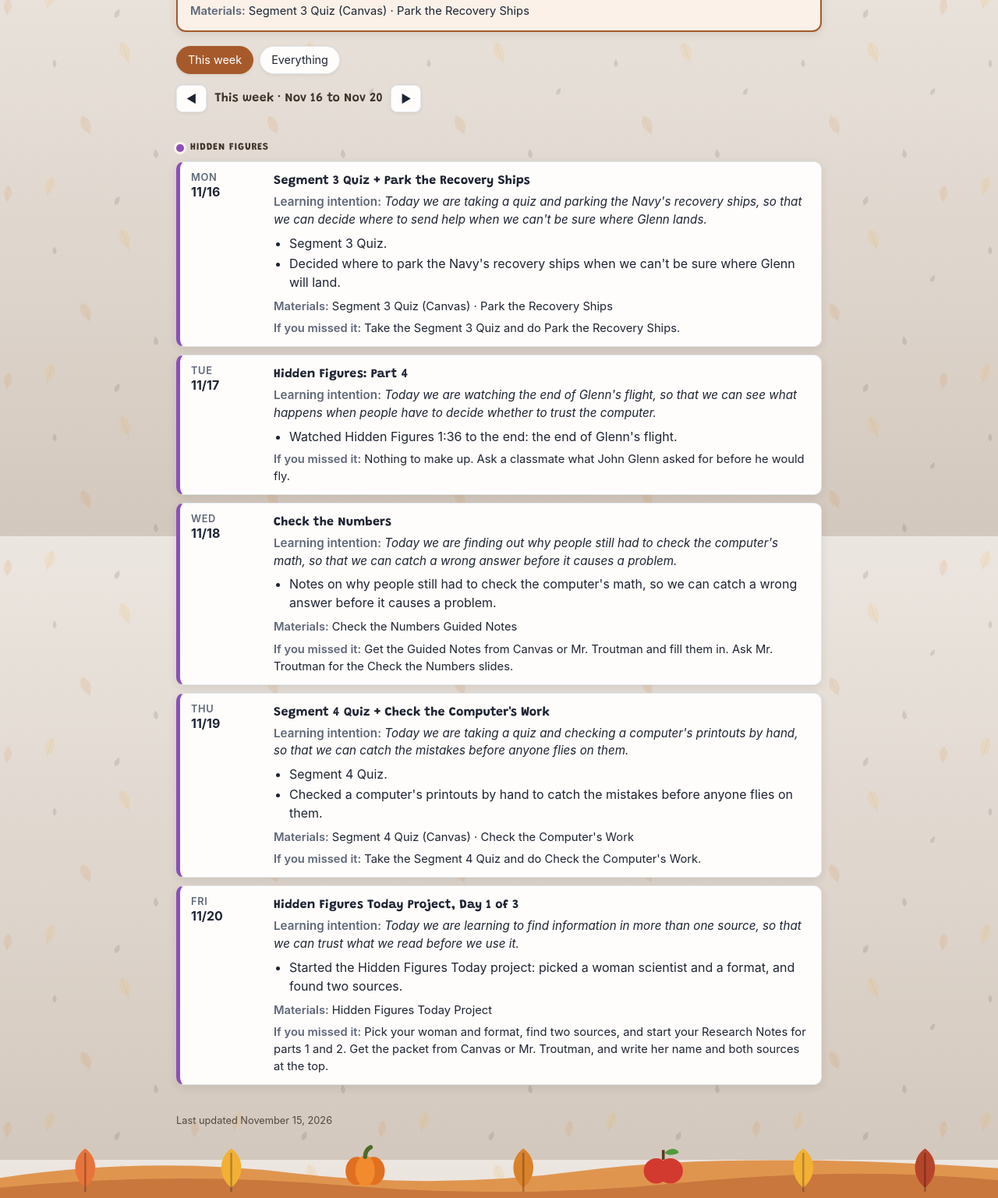
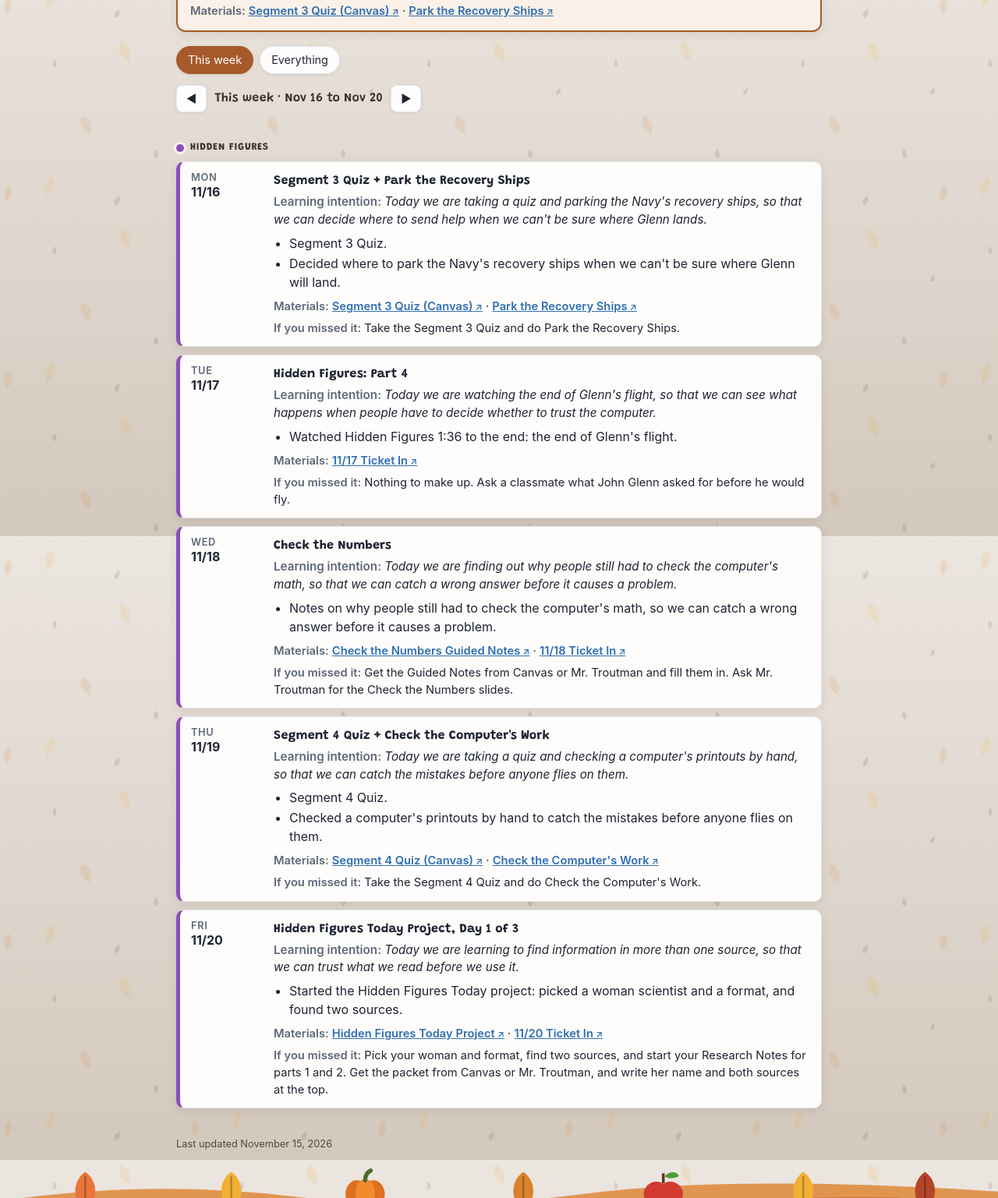
Before and after one commit to ericdtroutman/Class-agendas, a plain HTML site: page astro-ocean/index.html in a window 1280 px wide. Shown: the part 912-2449 px from the top of the page at 78% size. Drawn offline with Linux system fonts and the light colour scheme.

Commit message:
Link week of 11/16 Canvas items on both agendas; place Segment 2 Quiz (11/10) and ESS Unit 2 Test (11/4)
Co-Authored-By: Claude Opus 5.5 <noreply@anthropic.com>
Claude-Session: https://claude.ai/code/session_018mRNFyLbBaukCRV2h1q81o

```diff
--- a/astro-ocean/index.html
+++ b/astro-ocean/index.html
@@ -167,7 +167,7 @@ window.CLASS = {
     missed: "Watch both clips on Wayground and fill in the video guide. Turn it in on paper." },
   { date: "2026-11-10", unit: "Hidden Figures", title: "Segment 2 Quiz + Write the Algorithm", li: "Today we are taking a quiz and writing our own step-by-step programs on paper, so that we can see why a computer needs every step spelled out.",
     did: ["Segment 2 Quiz.", "Wrote our own step-by-step programs on paper to see why a computer needs every step spelled out."],
-    mats: [{ name: "Segment 2 Quiz (Canvas)" }, { name: "Write the Algorithm", canvas: "assignments/315562" }, { name: "11/10 Ticket In", canvas: "assignments/315561" }],
+    mats: [{ name: "Segment 2 Quiz (Canvas)", canvas: "assignments/315979" }, { name: "Write the Algorithm", canvas: "assignments/315562" }, { name: "11/10 Ticket In", canvas: "assignments/315561" }],
     missed: "Take the Segment 2 Quiz, then do Write the Algorithm and turn it in on paper." },
   { date: "2026-11-11", unit: "Hidden Figures", title: "No school (Veterans Day)", off: true },
   { date: "2026-11-12", unit: "Hidden Figures", title: "Hidden Figures: Part 3", li: "Movie day! Hidden Figures, Part 3: Katherine works out the math for John Glenn's flight.",
@@ -179,22 +179,23 @@ window.CLASS = {
     missed: "Open Where Will It Land? on the class interactives site, do all three rounds, and fill in the lab sheet. Turn it in on paper." },
   { date: "2026-11-16", unit: "Hidden Figures", title: "Segment 3 Quiz + Park the Recovery Ships", li: "Today we are taking a quiz and parking the Navy's recovery ships, so that we can decide where to send help when we can't be sure where Glenn lands.",
     did: ["Segment 3 Quiz.", "Decided where to park the Navy's recovery ships when we can't be sure where Glenn will land."],
-    mats: [{ name: "Segment 3 Quiz (Canvas)" }, { name: "Park the Recovery Ships" }],
+    mats: [{ name: "Segment 3 Quiz (Canvas)", canvas: "assignments/316765" }, { name: "Park the Recovery Ships", canvas: "assignments/316757" }],
     missed: "Take the Segment 3 Quiz and do Park the Recovery Ships." },
   { date: "2026-11-17", unit: "Hidden Figures", title: "Hidden Figures: Part 4", li: "Today we are watching the end of Glenn's flight, so that we can see what happens when people have to decide whether to trust the computer.",
     did: ["Watched Hidden Figures 1:36 to the end: the end of Glenn's flight."],
+    mats: [{ name: "11/17 Ticket In", canvas: "assignments/316758" }],
     missed: "Nothing to make up. Ask a classmate what John Glenn asked for before he would fly." },
   { date: "2026-11-18", unit: "Hidden Figures", title: "Check the Numbers", li: "Today we are finding out why people still had to check the computer's math, so that we can catch a wrong answer before it causes a problem.",
     did: ["Notes on why people still had to check the computer's math, so we can catch a wrong answer before it causes a problem."],
-    mats: [{ name: "Check the Numbers Guided Notes" }],
+    mats: [{ name: "Check the Numbers Guided Notes", canvas: "assignments/316760" }, { name: "11/18 Ticket In", canvas: "assignments/316759" }],
     missed: "Get the Guided Notes from Canvas or Mr. Troutman and fill them in. Ask Mr. Troutman for the Check the Numbers slides." },
   { date: "2026-11-19", unit: "Hidden Figures", title: "Segment 4 Quiz + Check the Computer's Work", li: "Today we are taking a quiz and checking a computer's printouts by hand, so that we can catch the mistakes before anyone flies on them.",
     did: ["Segment 4 Quiz.", "Checked a computer's printouts by hand to catch the mistakes before anyone flies on them."],
-    mats: [{ name: "Segment 4 Quiz (Canvas)" }, { name: "Check the Computer's Work" }],
+    mats: [{ name: "Segment 4 Quiz (Canvas)", canvas: "assignments/316764" }, { name: "Check the Computer's Work", canvas: "assignments/316761" }],
     missed: "Take the Segment 4 Quiz and do Check the Computer's Work." },
   { date: "2026-11-20", unit: "Hidden Figures", title: "Hidden Figures Today Project, Day 1 of 3", li: "Today we are learning to find information in more than one source, so that we can trust what we read before we use it.",
     did: ["Started the Hidden Figures Today project: picked a woman scientist and a format, and found two sources."],
-    mats: [{ name: "Hidden Figures Today Project" }],
+    mats: [{ name: "Hidden Figures Today Project", canvas: "assignments/316763" }, { name: "11/20 Ticket In", canvas: "assignments/316762" }],
     missed: "Pick your woman and format, find two sources, and start your Research Notes for parts 1 and 2. Get the packet from Canvas or Mr. Troutman, and write her name and both sources at the top." },
   { date: "2026-11-23", unit: "Hidden Figures", title: "Thanksgiving on the ISS", li: "Today we are learning to plan around limits, so that we can find a way to make things work when the usual way won't.",
     did: ["Planned a Thanksgiving dinner for astronauts on the ISS, learning to plan around limits."],
@@ -205,11 +206,11 @@ window.CLASS = {
   { date: "2026-11-25", unit: "Hidden Figures", title: "Thanksgiving Recess (11/25 to 11/27)", off: true },
   { date: "2026-11-30", unit: "Hidden Figures", title: "Hidden Figures Today Project, Day 2 of 3", li: "Today we are learning to back up a claim with specific evidence, so that people believe what we tell them.",
     did: ["Backed up our claims with specific evidence: finished Research Notes, started building, and ran the Fact Check."],
-    mats: [{ name: "Hidden Figures Today Project" }],
+    mats: [{ name: "Hidden Figures Today Project", canvas: "assignments/316763" }],
     missed: "Finish Research Notes for all five parts, start building, and run the Fact Check." },
   { date: "2026-12-01", unit: "Hidden Figures", title: "Hidden Figures Today Project, Day 3 of 3 (DUE)", li: "Today we are learning to check our own work against clear criteria, so that we catch problems before anyone else does.",
     did: ["Finished the project, did the rubric self-check, and turned it in at the end of class."],
-    mats: [{ name: "Hidden Figures Today Project" }],
+    mats: [{ name: "Hidden Figures Today Project", canvas: "assignments/316763" }],
     missed: "The project was due at the end of class today. Turn it in as soon as you're back." },
   ]
 };
```
Also changed, not shown: earth-space/index.html (+5 -4 lines).
